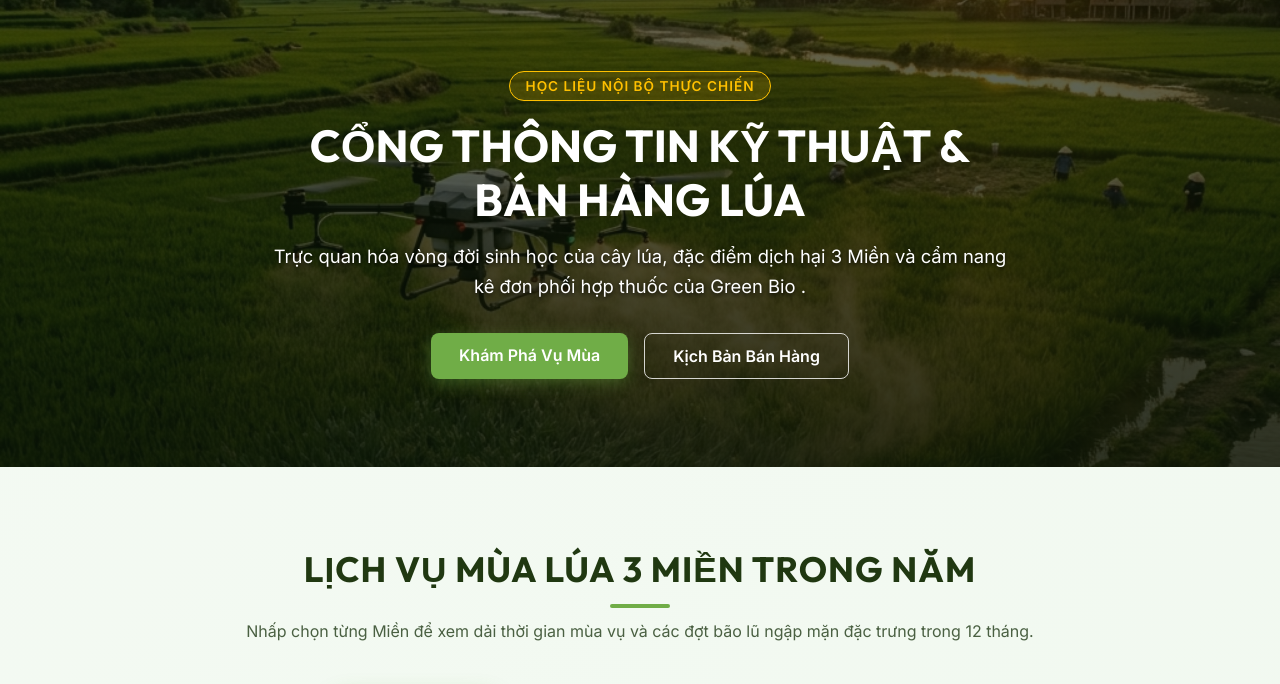
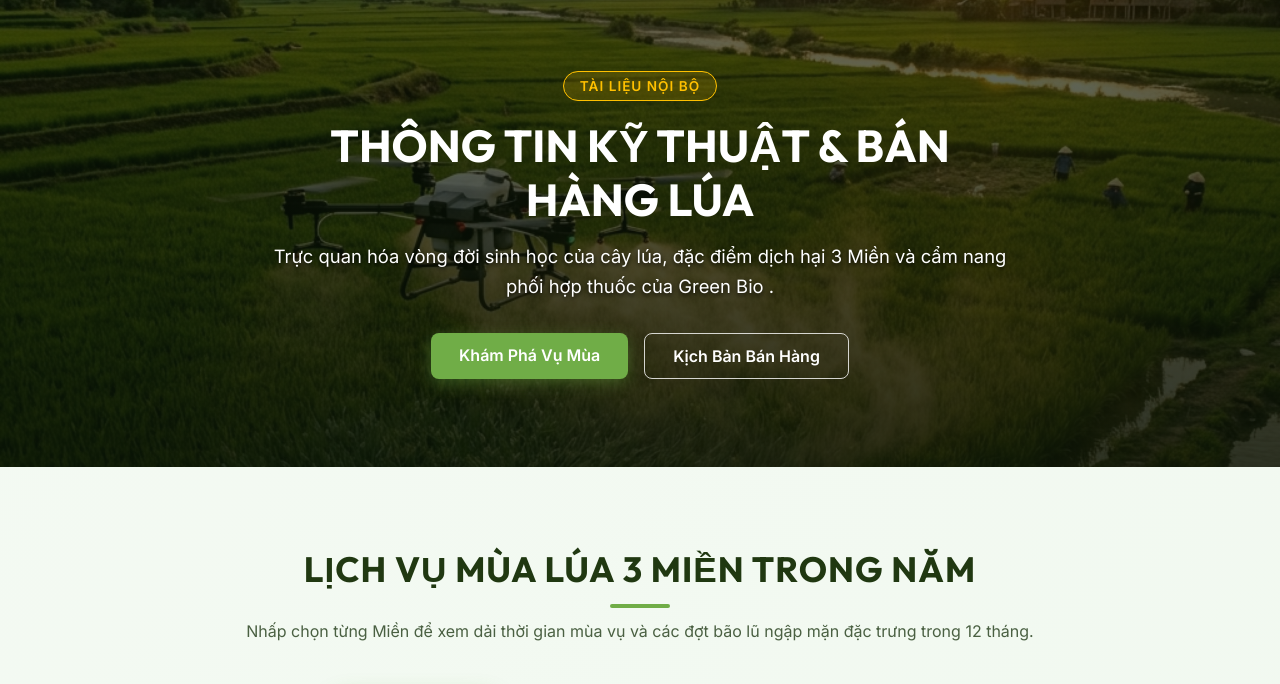
Before and after one commit to nnttruc5555-bot/SALEKIT-GREENBIO, a plain HTML site: page index.html in a window 1280 px wide. Shown: the part 83-767 px from the top of the page. Drawn offline with Linux system fonts and the light colour scheme.

Commit message:
Update index.html

```diff
--- a/index.html
+++ b/index.html
@@ -38,9 +38,9 @@
     <header class="hero-section">
         <div class="hero-overlay"></div>
         <div class="hero-content">
-            <span class="badge">Học liệu nội bộ thực chiến</span>
-            <h1>CỔNG THÔNG TIN KỸ THUẬT & BÁN HÀNG LÚA</h1>
-            <p>Trực quan hóa vòng đời sinh học của cây lúa, đặc điểm dịch hại 3 Miền và cẩm nang kê đơn phối hợp thuốc của Green Bio .</p>
+            <span class="badge">Tài liệu nội bộ </span>
+            <h1>THÔNG TIN KỸ THUẬT & BÁN HÀNG LÚA</h1>
+            <p>Trực quan hóa vòng đời sinh học của cây lúa, đặc điểm dịch hại 3 Miền và cẩm nang phối hợp thuốc của Green Bio .</p>
             <div class="hero-buttons">
                 <a href="#seasons" class="btn btn-primary">Khám Phá Vụ Mùa</a>
                 <a href="#playbook" class="btn btn-secondary">Kịch Bản Bán Hàng</a>
```
